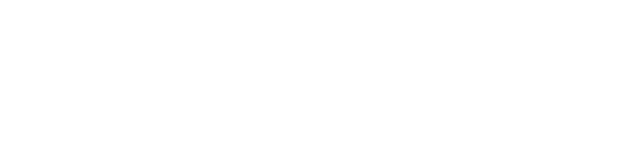
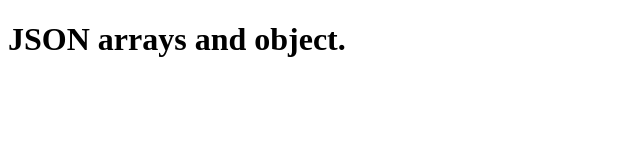
Before and after one commit to omarfaruk70/All-about-JSON, a plain HTML site: page class 05/index.html in a window 1280 px wide. Shown: the whole page, without its empty margins (0-640 px from the left). Drawn offline with Linux system fonts and the light colour scheme.

Commit message:
all is done

```diff
--- a/class 04/script.js
+++ b/class 04/script.js
@@ -1,4 +1,4 @@
 // JSON warning
 // javascript do not suppot json formate. first we should convert
 // it as a json formate by using JSON.stringify() method .
-// and then we can convert it object method by JSON.parse() methods.
+// and then we can convert it object method by JSON.parse() method
--- a/class 05/index.html
+++ b/class 05/index.html
@@ -7,6 +7,7 @@
     <title>Document</title>
 </head>
 <body>
+    <h1> JSON arrays and object.</h1>
     <script src="script.js"></script>
 </body>
 </html>
--- a/class 05/script.js
+++ b/class 05/script.js
@@ -0,0 +1 @@
+// this is all covered in demo of json class and practise from anisul islam json series.
```
